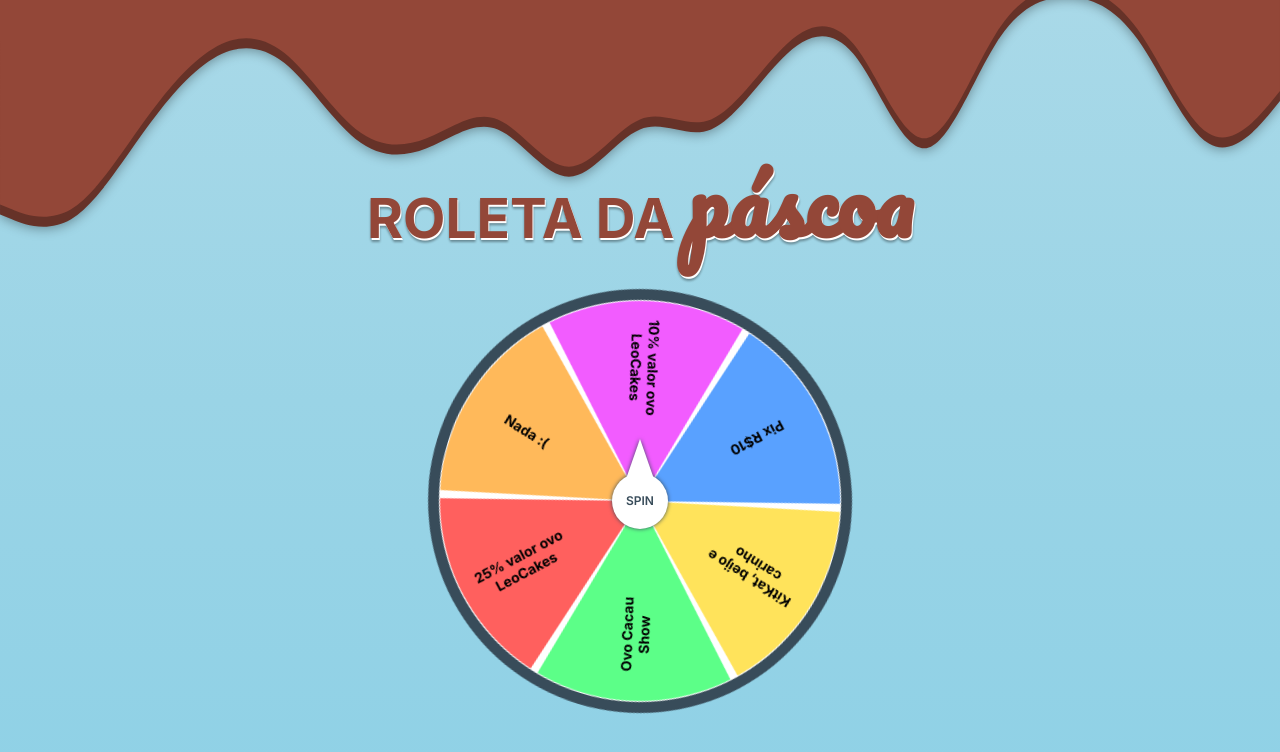
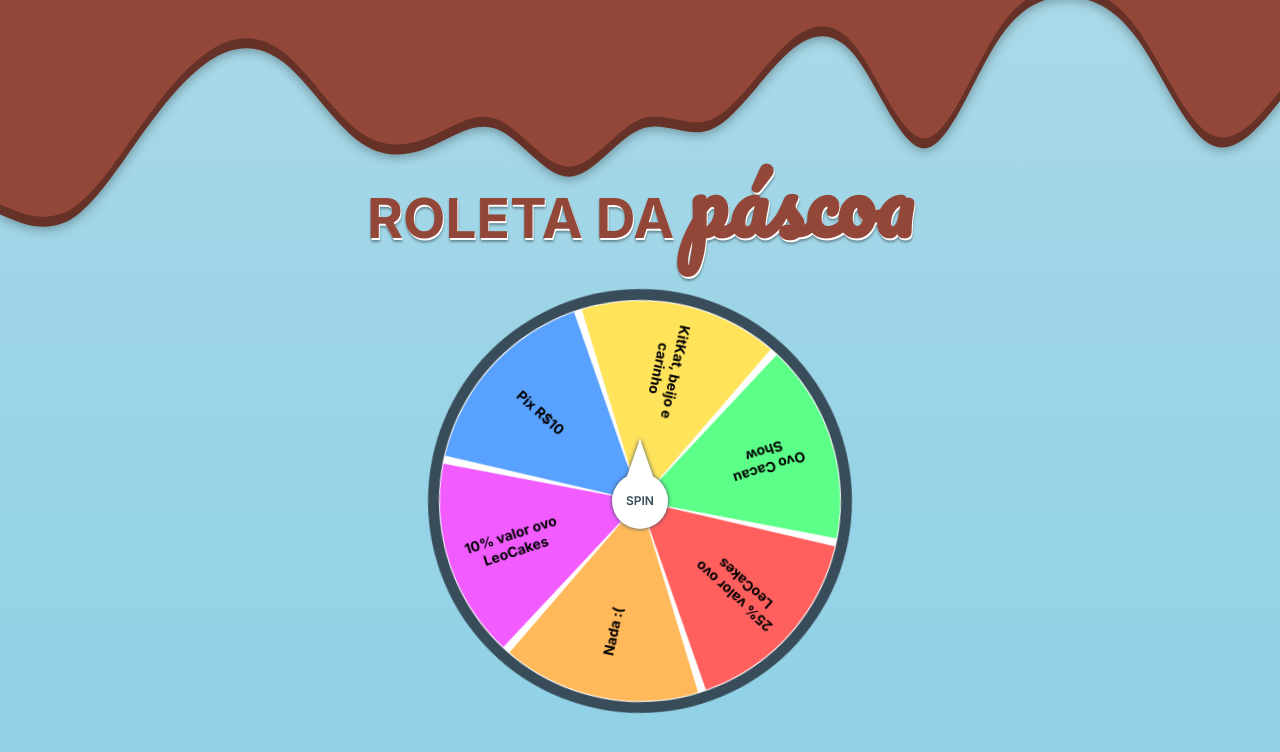
Before and after one commit to gabrielbuttendorf/projetos, a plain HTML site: page roulette/index.html in a window 1280 px wide. Both pictures are taken after a click on the element "SPIN". Drawn offline with Linux system fonts and the light colour scheme.

Commit message:
finishing javascript

```diff
--- a/roulette/ideias.txt
+++ b/roulette/ideias.txt
@@ -1,6 +1,4 @@
-- Criar algumas vars css
-- Criar um modo de sorteio aleatório
-- Implementar modo de sorteio manipulado
+- Colocar alguns elementos para preencher o background (somente se achar que fica legal)
 
 Paleta de cores:
 - https://br.freepik.com/psd-gratuitas/pagina-inicial-da-promocao-no-dia-da-pascoa_12688393.htm
--- a/roulette/script.js
+++ b/roulette/script.js
@@ -1,4 +1,26 @@
+const wheel = document.querySelector('.wheel')
+let value = Math.ceil(Math.random() * 3600)
+
 function spinWheel() {
-  const wheel = document.querySelector('.wheel')
-  wheel.classList.add('active')
+  wheel.style.transform = 'rotate(' + value + 'deg)'
+  value += Math.ceil(Math.random() * 3600)
 }
+
+// ---------------------------------------------------- //
+
+// let chances = 1
+
+// if (localStorage.getItem('chances')) {
+//   chances = parseInt(localStorage.getItem('chances'))
+// }
+
+// function spinWheel() {
+//   if (chances > 0) {
+//     wheel.style.transform = 'rotate(' + 2852 + 'deg)'
+
+//     chances -= 1
+//     localStorage.setItem('chances', chances)
+//   } else {
+//     alert('Suas chances acabaram.')
+//   }
+// }
--- a/roulette/style.css
+++ b/roulette/style.css
@@ -1,13 +1,9 @@
 @import url('https://fonts.googleapis.com/css2?family=Inter:wght@100..900&family=Pacifico&display=swap');
 
-.wheel {
-  display: block;
-  width: 300px;
-  transition: transform 4s ease-out;
-}
-
-.wheel.active {
-  transform: rotate(5086deg);
+:root {
+  --chocolate: #934738;
+  --dark-chocolate: #663228;
+  --ocean-blue: #384c5a;
 }
 
 html {
@@ -36,11 +32,11 @@
 }
 
 .chocolate-wave img {
-  position: fixed;
+  position: absolute;
   top: 0;
   left: 0;
-  filter: drop-shadow(0 10px #663228) drop-shadow(0 2px 6px rgba(0, 0, 0, 0.350));
-  z-index: -1; /* Colocar atrás dos outros elementos */
+  filter: drop-shadow(0 10px var(--dark-chocolate)) drop-shadow(0 2px 6px rgba(0, 0, 0, 0.350));
+  z-index: -1;
 }
 
 @media screen and (min-width: 950px) {
@@ -56,7 +52,7 @@
 }
 
 h1 {
-  color: #934738;
+  color: var(--chocolate);
   text-shadow: 1px 2px #fff;
   filter: drop-shadow(0 2px 1px rgba(0, 0, 0, 0.350));
   text-transform: uppercase;
@@ -94,10 +90,11 @@
   font-size: 1.2rem;
   font-weight: 600;
   text-transform: uppercase;
-  color: #384c5a;
+  color: var(--ocean-blue);
 
   user-select: none;
-  filter: drop-shadow(0 0 2px #384c5a);
+  cursor: pointer;
+  filter: drop-shadow(0 0 2px var(--ocean-blue));
   z-index: 10;
 }
 
@@ -120,7 +117,8 @@
   background-color: #fff;
   border-radius: 50%;
   overflow: hidden;
-  box-shadow: 0 0 0 1px #fff, 0 0 0 12px #384c5a;
+  box-shadow: 0 0 0 1px #fff, 0 0 0 12px var(--ocean-blue);
+  transition: transform 5s ease-out;
 }
 
 .wheel-container .wheel .gift {
```
